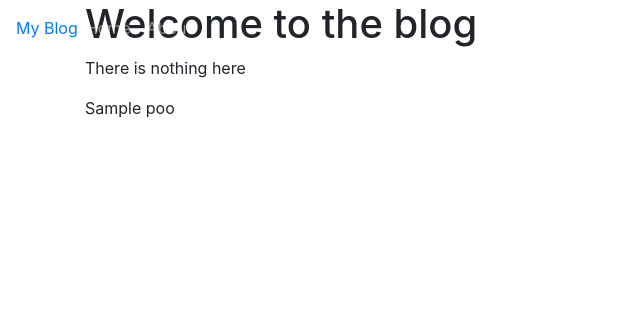
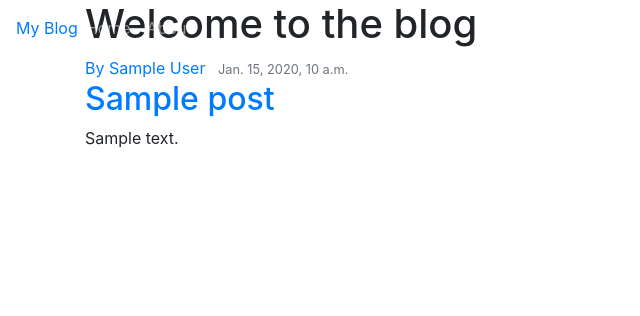
Before and after one commit to Neecholas/first_django_project, a Django app: template blog/templates/blog/home.html in a window 1280 px wide. Shown: the top 316 px of the page, without its empty margins (0-640 px from the left). Run offline with Django 3.2, Linux system fonts and the light colour scheme; the template is opened without the code that fills it: most values are stand-ins (such as "Sample title", 1, 10 or a date in 2020); some libraries are stand-ins or nearby versions.

Commit message:
Created the view for the blog homepage

```diff
--- a/blog/admin.py
+++ b/blog/admin.py
@@ -1,3 +1,5 @@
 from django.contrib import admin
 
-# Register your models here.
+from .models import Post
+
+admin.site.register(Post)
--- a/blog/templates/blog/home.html
+++ b/blog/templates/blog/home.html
@@ -1,6 +1,16 @@
 {% extends "blog/base.html" %}
 {% block content %}
   <h1>Welcome to the blog</h1>
-  <p>There is nothing here</p>
-  <p>{{ Poo }}</p>
+  {% for post in posts %}
+    <article class = 'media content-section'>
+      <div class = 'media-body'>
+        <div class = 'article-metadata'>
+          <a class = 'mr-2' href="#">By {{ post.author }}</a>
+          <small class = 'text-muted'>{{ post.date_posted }}</small>
+        </div>
+        <h2><a class = 'article-title' href="#">{{ post.title }}</a></h2>
+        <p class = 'article-content'>{{ post.content }}</p>
+      </div>
+    </article>
+  {% endfor %}
 {% endblock content %}
--- a/blog/views.py
+++ b/blog/views.py
@@ -1,10 +1,11 @@
 from django.shortcuts import render
 from django.http import HttpResponse
+from .models import Post
 
 # the function takes a request and
 def home(request):
   context = {
-    'Poo': 'Hey there'
+    'posts': Post.objects.all()
     }
   return render(request, 'blog/home.html', context)
 
```
Also changed, not shown: db.sqlite3.
